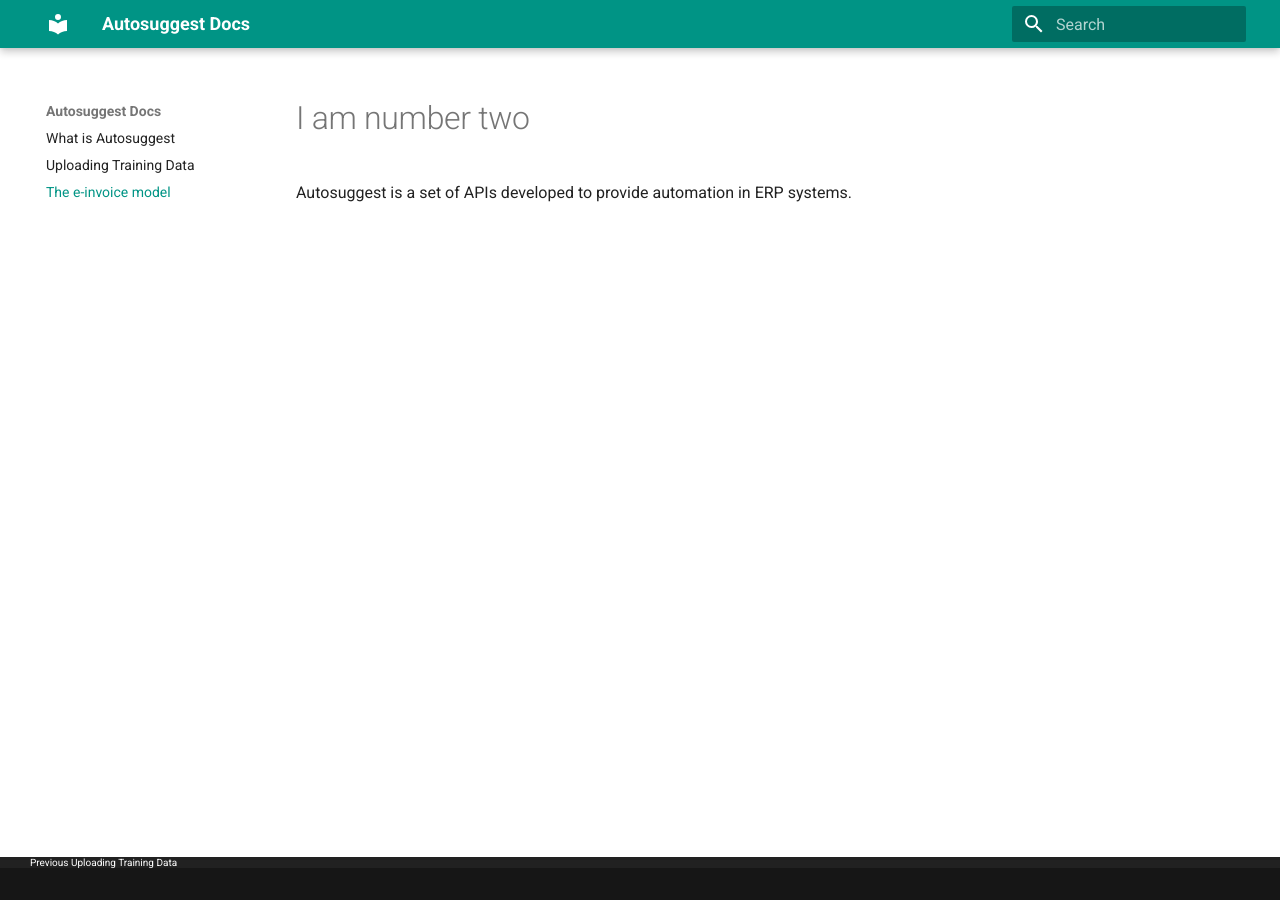
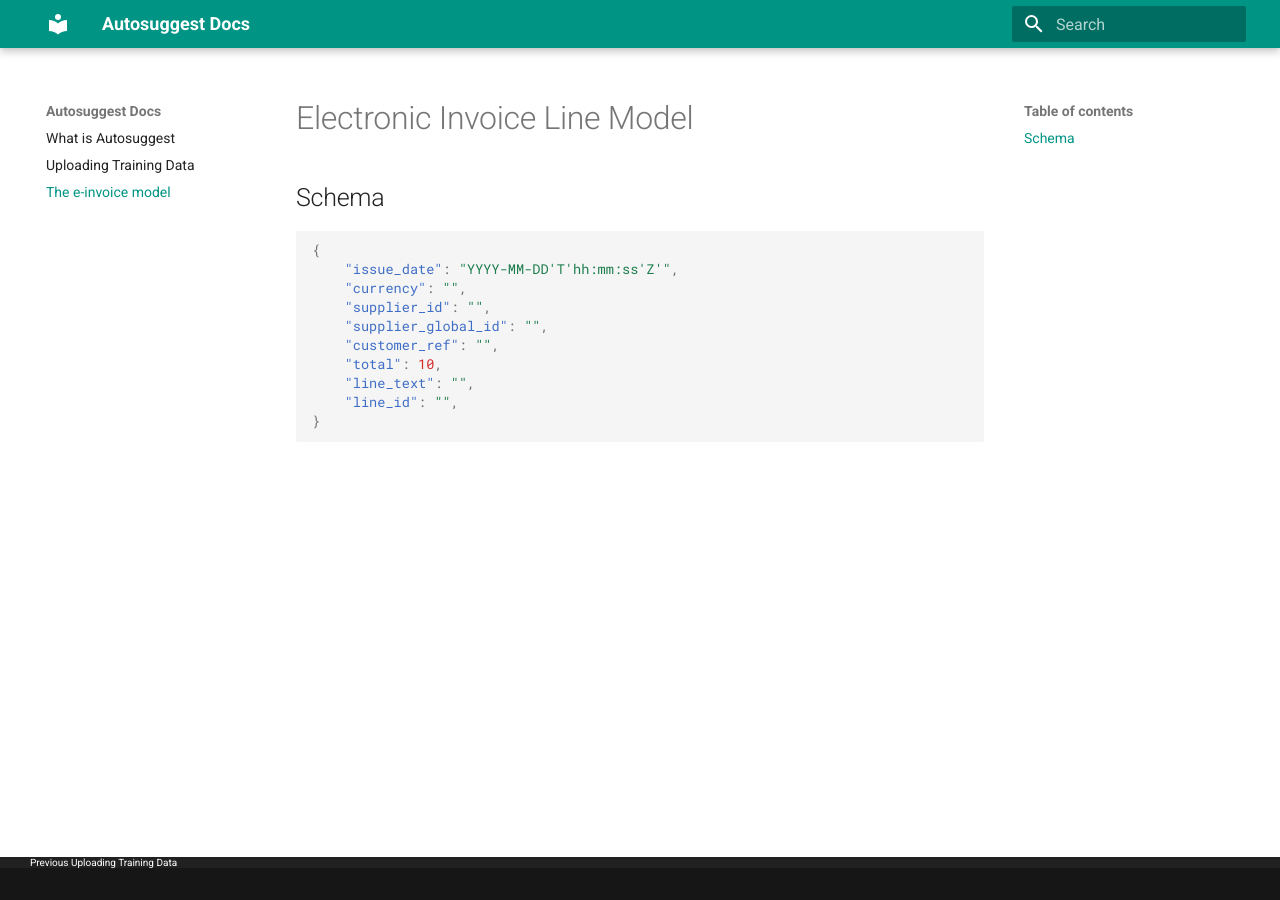
Before and after one commit to e-conomic/vml-docs, an MkDocs documentation site: the page built from docs/einvoice_model.md, in a window 1280 px wide. Built offline with MkDocs 1.6.1 and Material for MkDocs 9.7.7, drawn with Linux system fonts in a browser that asks for light colours; old or Windows-style settings are respelled for this version of MkDocs.

Commit message:
Basic outline with schema

````diff
--- a/docs/einvoice_model.md
+++ b/docs/einvoice_model.md
@@ -1,3 +1,18 @@
-# I am number two
+Electronic Invoice Line Model
+=============================
 
-Autosuggest is a set of APIs developed to provide automation in ERP systems.
+Schema
+------
+
+```json
+{
+    "issue_date": "YYYY-MM-DD'T'hh:mm:ss'Z'",
+    "currency": "",
+    "supplier_id": "",
+    "supplier_global_id": "",
+    "customer_ref": "",
+    "total": 10,
+    "line_text": "",
+    "line_id": "",
+}
+```
````
